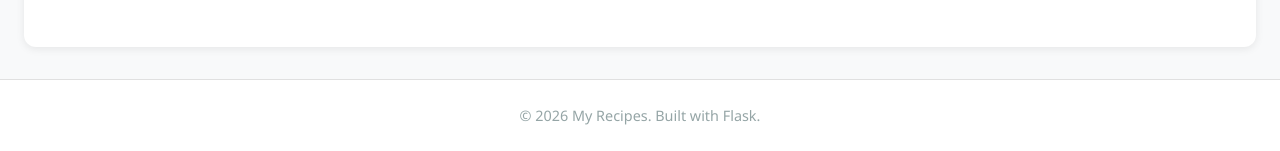
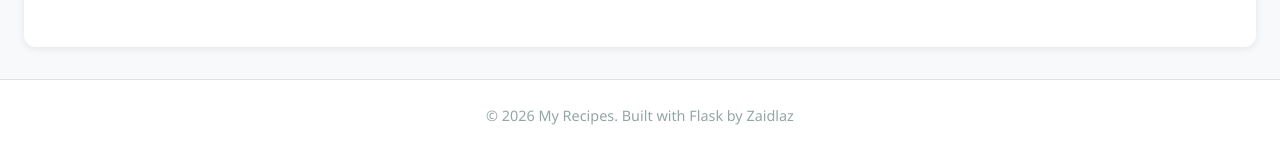
Before and after one commit to zaidlaz/homelab-devops-apps, a Flask app: page /collections in a window 1280 px wide. Shown: the part 703-854 px from the top of the page. Run offline with Flask 3, Linux system fonts and the light colour scheme.

Commit message:
update base.html to add text in the footer

```diff
--- a/my_recipe/templates/base.html
+++ b/my_recipe/templates/base.html
@@ -53,7 +53,7 @@
 
     <footer class="footer">
         <div class="footer-content">
-            <p>&copy; 2026 My Recipes. Built with Flask.</p>
+            <p>&copy; 2026 My Recipes. Built with Flask by Zaidlaz</p>
         </div>
     </footer>
 
```
